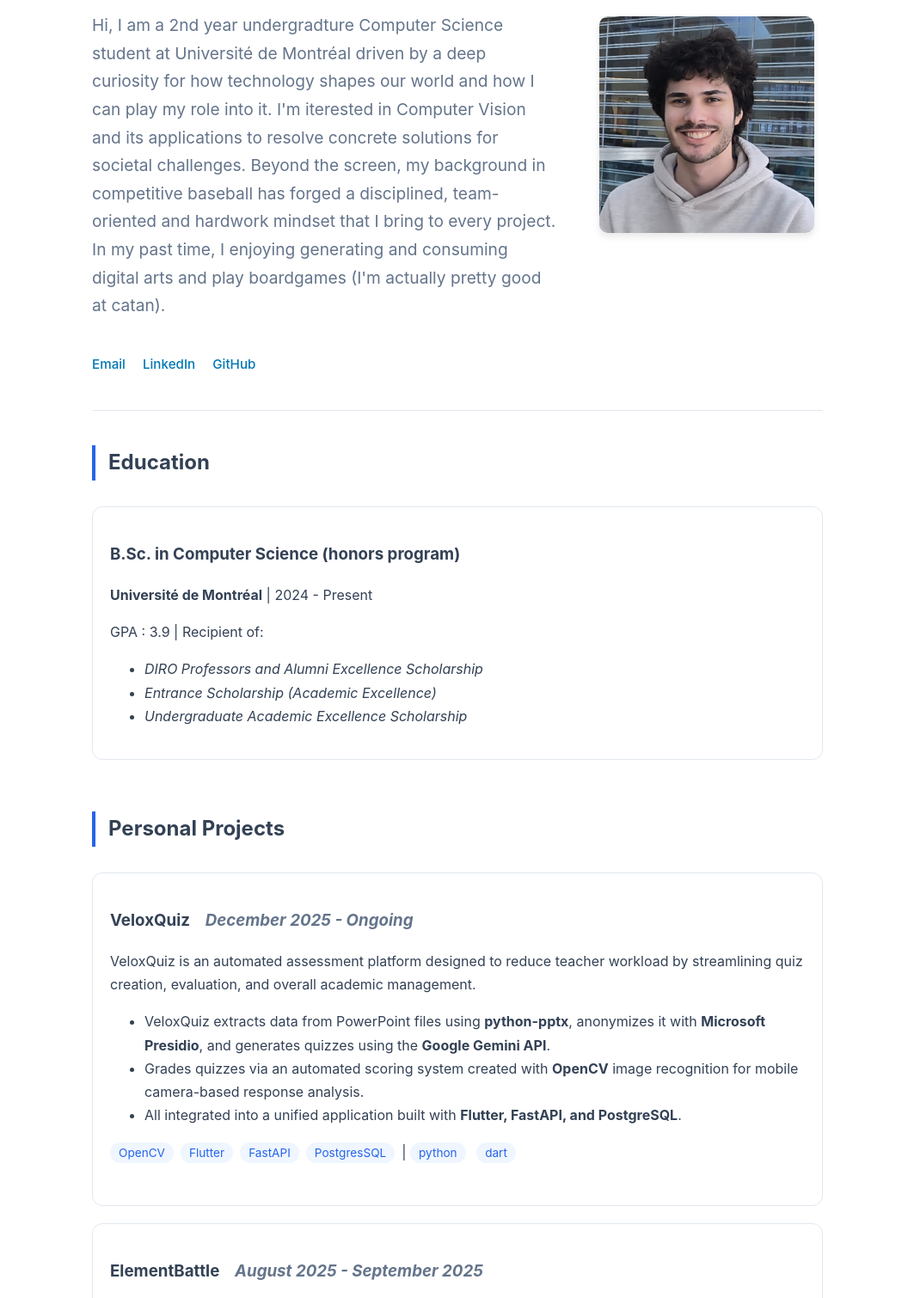
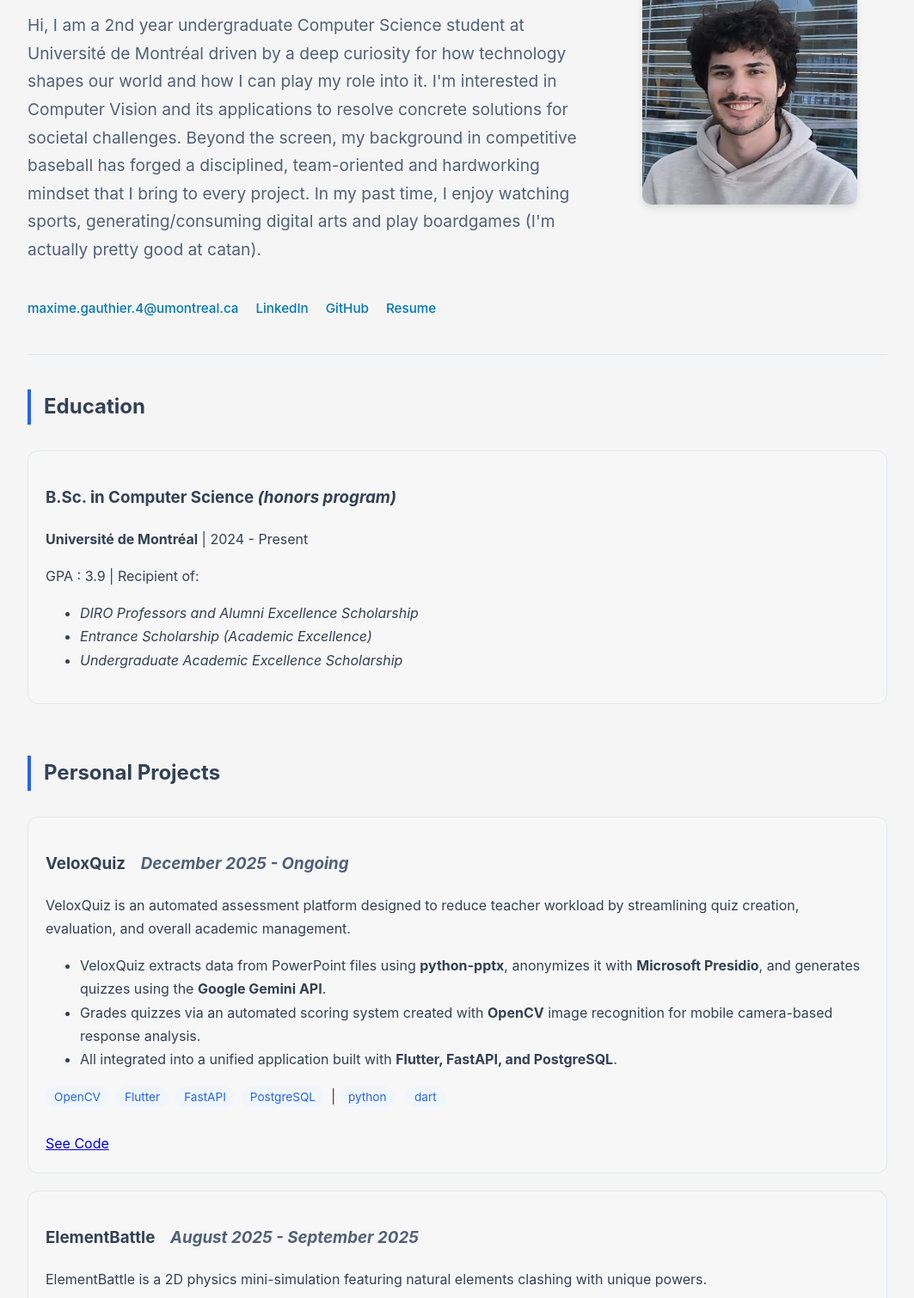
Before and after one commit to MaxGauthier/maxgauthier.github.io, a plain HTML site: page index.html in a window 1280 px wide. Shown: the part 161-1671 px from the top of the page at 86% size, without its empty margins (108-1171 px from the left). Drawn offline with Linux system fonts and the light colour scheme.

Commit message:
Adjusted bio and added resume

```diff
--- a/index.html
+++ b/index.html
@@ -1,9 +1,9 @@
 <!DOCTYPE html>
-<html lang="fr">
+<html lang="en">
 <head>
     <meta charset="UTF-8">
     <meta name="viewport" content="width=device-width, initial-scale=1.0">
-    <title>Ton Nom | Portfolio</title>
+    <title>Maxime Gauthier| Portfolio</title>
     <link rel="stylesheet" href="styles.css">
 </head>
 <body>
@@ -14,27 +14,28 @@
             <div class="intro-text">
                 <h1>Maxime Gauthier</h1>
                 <p class="bio">
-                    Hi, I am a 2nd year undergradture Computer Science student at Université de Montréal driven by a deep curiosity for how technology shapes our world and how I can play my role into it.
-                    I'm iterested in Computer Vision and its applications to resolve concrete solutions for societal challenges. Beyond the screen, my background
-                    in competitive baseball has forged a disciplined, team-oriented and hardwork mindset that I bring to every project. In my past time, I enjoying generating and consuming digital arts and play boardgames (I'm actually pretty good at catan).
+                    Hi, I am a 2nd year undergraduate Computer Science student at Université de Montréal driven by a deep curiosity for how technology shapes our world and how I can play my role into it.
+                    I'm interested in Computer Vision and its applications to resolve concrete solutions for societal challenges. Beyond the screen, my background
+                    in competitive baseball has forged a disciplined, team-oriented and hardworking mindset that I bring to every project. In my past time, I enjoy watching sports, generating/consuming digital arts and play boardgames (I'm actually pretty good at catan).
                 </p>
             </div>
             <div class="profile-photo">
-                <img src="photoperso.png" alt="Portrait de [Ton Nom]">
+                <img src="photoperso.png" alt="Portrait de Maxime Gauthier">
             </div>
         </div>
     </header>
     <div class="contact-me">
-        <a href="mailto:maxime.gauthier.4@umontreal.ca" class="contact-link">Email</a>
+        <a href="mailto:maxime.gauthier.4@umontreal.ca" class="contact-link">maxime.gauthier.4@umontreal.ca</a>
         <a href="https://www.linkedin.com/in/maxime-gauthier-2832883a3/" target="_blank" class="contact-link">LinkedIn</a>
         <a href="https://github.com/MaxGauthier" target="_blank" class="contact-link">GitHub</a>
+        <a href="CV_english.pdf" target="_blank" class="contact-link">Resume</a>
     </div>
 
     <hr>
     <section id="education">
         <h2>Education</h2>
         <div class="timeline-item">
-            <h3>B.Sc. in Computer Science <i></i>(honors program)</h3>
+            <h3>B.Sc. in Computer Science <i>(honors program)</i></h3>
             <p><strong>Université de Montréal</strong> | 2024 - Present</p>
             <p>GPA : 3.9  | Recipient of:</p>
             <ul>
@@ -60,9 +61,9 @@
                     <li>All integrated into a unified application built with <b>Flutter, FastAPI, and PostgreSQL</b>.</li>
                 </ul>
 
-                <div class="tags"><span>OpenCV</span><span>Flutter</span><span>FastAPI</span><span>PostgresSQL</span>| <span>python</span> <span>dart</span></div>
+                <div class="tags"><span>OpenCV</span><span>Flutter</span><span>FastAPI</span><span>PostgreSQL</span>| <span>python</span> <span>dart</span></div>
                 <br>
-                <!--<a href="#">See Demo</a>-->
+                <a href="https://github.com/MaxGauthier/QuizRecognition">See Code</a>
             </div>
             <div class="project-card">
                 <h3>ElementBattle &nbsp;&nbsp; <span class="date"><i>August 2025 - September 2025</i></span></h3>
@@ -76,7 +77,8 @@
 
                 <div class="tags"><span>Pygame</span>| <span>Python</span></div>
                 <br>
-                <!-- <a href="#">See Demo</a> -->
+                <a href="https://github.com/MaxGauthier/ElementBattle">See Code</a>
+                <a href="https://www.youtube.com/@element_battle">See Demo</a>
             </div>
         </div>
     </section>
@@ -87,6 +89,7 @@
             <h3>Web developement intern &nbsp;&nbsp; <span class="date"><i>May 2025 - August 2025</i></span></h3>
             <p><strong>Promutuel Insurance</strong> | May 2025 - August 2025</p>
             <p>Built modular Drupal components, using twig, php, javascript and secured web applications through Azure AD SSO and GCP integrations. Deployed containerized apps with Docker and Acquia while collaborating in Agile environments on Linux/WSL.</p>
+            <div class="tags"><span>Drupal</span><span>GCP</span>| <span>javascript</span><span>html</span><span>css</span><span>php</span></div>
         </div>
     </section>
 
--- a/styles.css
+++ b/styles.css
@@ -1,8 +1,8 @@
 :root {
     --primary: #2563eb;
     --text-main: #334155;
-    --text-light: #64748b;
-    --bg: #ffffff;
+    --text-light: #516177;
+    --bg: #f5f5f5;
     --border: #e2e8f0;
 }
 
@@ -15,7 +15,7 @@ body {
 }
 
 .container {
-    max-width: 850px;
+    max-width: 1000px;
     margin: 0 auto;
     padding: 40px 20px;
 }
@@ -32,6 +32,7 @@ h2 { font-size: 1.5rem; border-left: 4px solid var(--primary); padding-left: 15p
     border: 1px solid var(--border);
     border-radius: 12px;
     margin-bottom: 20px;
+    background-color: rgb(247, 247, 247);
 }
 
 .tags span {
@@ -58,27 +59,27 @@ hr { border: 0; border-top: 1px solid var(--border); margin: 40px 0; }
 
 .header-flex {
     display: flex;
-    align-items: center; /* Aligne verticalement l'image et le texte */
-    gap: 40px;           /* Espace entre le texte et l'image */
+    align-items: center;
+    gap: 40px;
     margin-top: 20px;
 }
 
 .intro-text {
-    flex: 2;             /* Le texte prend 2/3 de l'espace */
+    flex: 2;
 }
 
 .profile-photo {
-    flex: 1;             /* L'image prend 1/3 de l'espace */
+    flex: 1;
     display: flex;
     justify-content: center;
 }
 
 .profile-photo img {
-    width: 100%;         /* L'image s'adapte à son conteneur */
-    max-width: 250px;    /* Limite la taille de l'image pour qu'elle reste "petite" */
-    height: auto;        /* Garde les proportions */
-    border-radius: 10px; /* Optionnel : arrondit un peu les coins pour le style */
-    box-shadow: 0 4px 8px rgba(0,0,0,0.1); /* Optionnel : ajoute une légère ombre */
+    width: 100%;
+    max-width: 250px;
+    height: auto;
+    border-radius: 10px;
+    box-shadow: 0 4px 8px rgba(0,0,0,0.1);
 }
 
 @media (max-width: 768px) {
```
Also changed, not shown: 1 other file.
